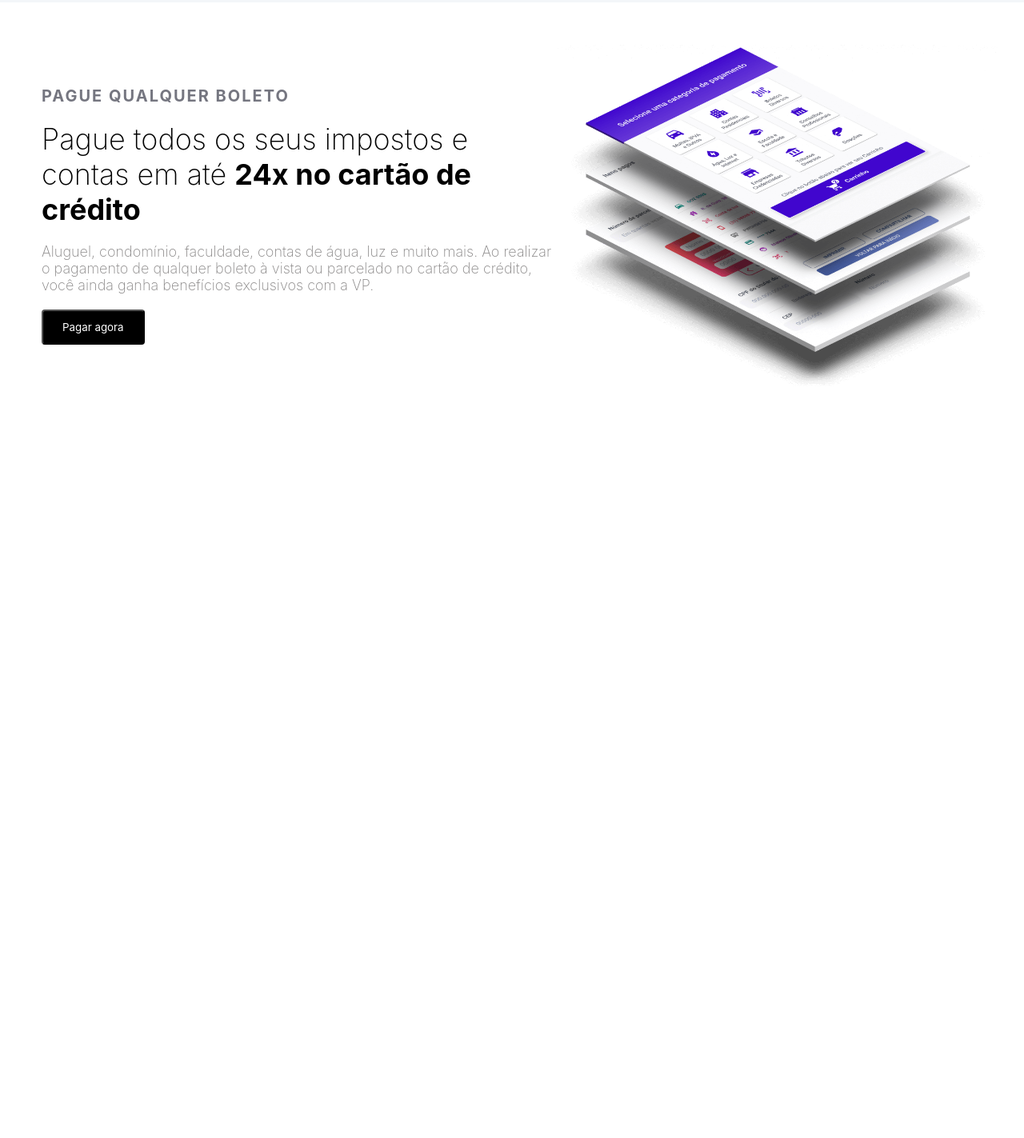
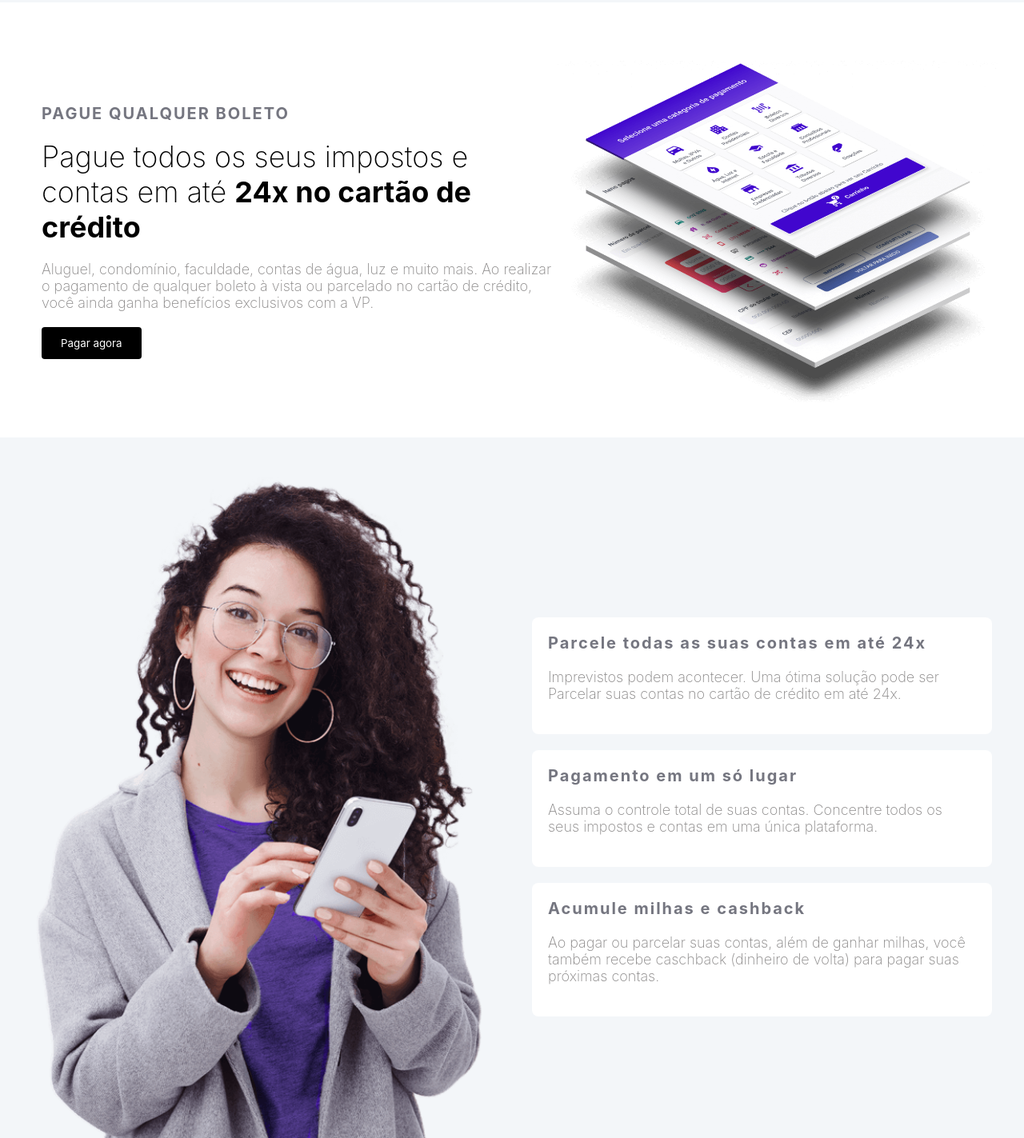
Before and after one commit to Lincesites27/PAGINA-VP-HTML-CSS, a plain HTML site: page index.html in a window 1280 px wide. Shown: the part 809-2232 px from the top of the page at 80% size. Before the commit the page ends 1296 px from the top, so only its background shows below. Drawn offline with nearby package versions, Linux system fonts and the light colour scheme.

Commit message:
section3

```diff
--- a/index.html
+++ b/index.html
@@ -107,10 +107,10 @@
 
         <div class="cards">
             <img src="/img/icone2.svg" alt="">
-            <P><strong>Parcele qualquer boleto</strong>  em até 24x e ainda
+            <P><strong>Parcele qualquer boleto</strong> em até 24x e ainda
                 ganhe dinheiro de volta.</P>
 
-                <button class="btn-estado">Pague suas contas agora</button>
+            <button class="btn-estado">Pague suas contas agora</button>
         </div>
 
     </section>
@@ -118,9 +118,11 @@
     <section class="container2">
         <div class="conteudo">
             <h6>PAGUE QUALQUER BOLETO</h5>
-            <h5>Pague todos os seus impostos e contas em até <b>24x no cartão de crédito</h5>
-            <p>Aluguel, condomínio, faculdade, contas de água, luz e muito mais. Ao realizar o pagamento de qualquer boleto à vista ou parcelado no cartão de crédito, você ainda ganha benefícios exclusivos com a VP.</p>
-            <button class="btn-estado">Pagar agora</button>
+                <h5>Pague todos os seus impostos e contas em até <b>24x no cartão de crédito</h5>
+                <p>Aluguel, condomínio, faculdade, contas de água, luz e muito mais. Ao realizar o pagamento de qualquer
+                    boleto à vista ou parcelado no cartão de crédito, você ainda ganha benefícios exclusivos com a VP.
+                </p>
+                <button class="btn-estado">Pagar agora</button>
         </div>
 
         <div class="conteudo">
@@ -129,6 +131,44 @@
 
     </section>
 
+    <section class="container3">
+        <div class="container4">
+            <div class="conteudo">
+                <img src="/img/mock2.png" alt="">
+            </div>
+
+            <div class="conteudo">
+                <div class="info">
+                    <div class="icon-info"></div>
+                    <div class="conteudo-info">
+                        <h6>Parcele todas as suas contas em até 24x</h6>
+                        <p>Imprevistos podem acontecer. Uma ótima solução pode ser Parcelar
+                            suas contas no cartão de crédito em até 24x.
+                        </p>
+                    </div>
+                </div>
+                <div class="info">
+                    <div class="icon-info"></div>
+                    <div class="conteudo-info">
+                        <h6>Pagamento em um só lugar</h6>
+                        <p>Assuma o controle total de suas contas. Concentre todos os seus impostos e contas em uma
+                            única plataforma.
+                        </p>
+                    </div>
+                </div>
+                <div class="info">
+                    <div class="icon-info"></div>
+                    <div class="conteudo-info">
+                        <h6>Acumule milhas e cashback</h6>
+                        <p>Ao pagar ou parcelar suas contas, além de ganhar milhas, você também recebe caschback
+                            (dinheiro de volta) para pagar suas próximas contas.
+                        </p>
+                    </div>
+                </div>
+            </div>
+        </div>
+    </section>
+
 
 </body>
 
--- a/style.css
+++ b/style.css
@@ -302,9 +302,9 @@
 .container2 {
     display: flex;
     max-width: 1216px;
-    margin: 0 auto;
+    margin: 40px auto;
     align-items: center;
-    margin-top: -250px;
+    margin-top: -230px;
 }
 
 .conteudo h6{
@@ -329,7 +329,28 @@
 
 .conteudo .btn-estado{
     border-radius: 4px;
+    border: none;
 }
+
+.container3 {
+    background-color: #f3f6f9;
+    display: flex;
+    margin: 0 auto;
+    justify-content: flex-start;
+    align-items: center;
+}
+
+.container4{
+    width: 1200px;
+    display: flex;
+    gap: 50px;
+    max-width: 1216px;
+    margin: 0 auto;
+    align-items: center;
+}
+
+
+
 
 @media(max-width:1500px){
     .container2{
@@ -343,3 +364,15 @@
         padding-top: 50px;
     }
 }
+
+.info{
+    background-color: #fff;
+    border-radius: 8px;
+    margin-top: 20px;
+    box-shadow: 0,0,10px,0.8 #000;
+}
+
+.conteudo-info
+{
+    padding: 20px;
+}
```
